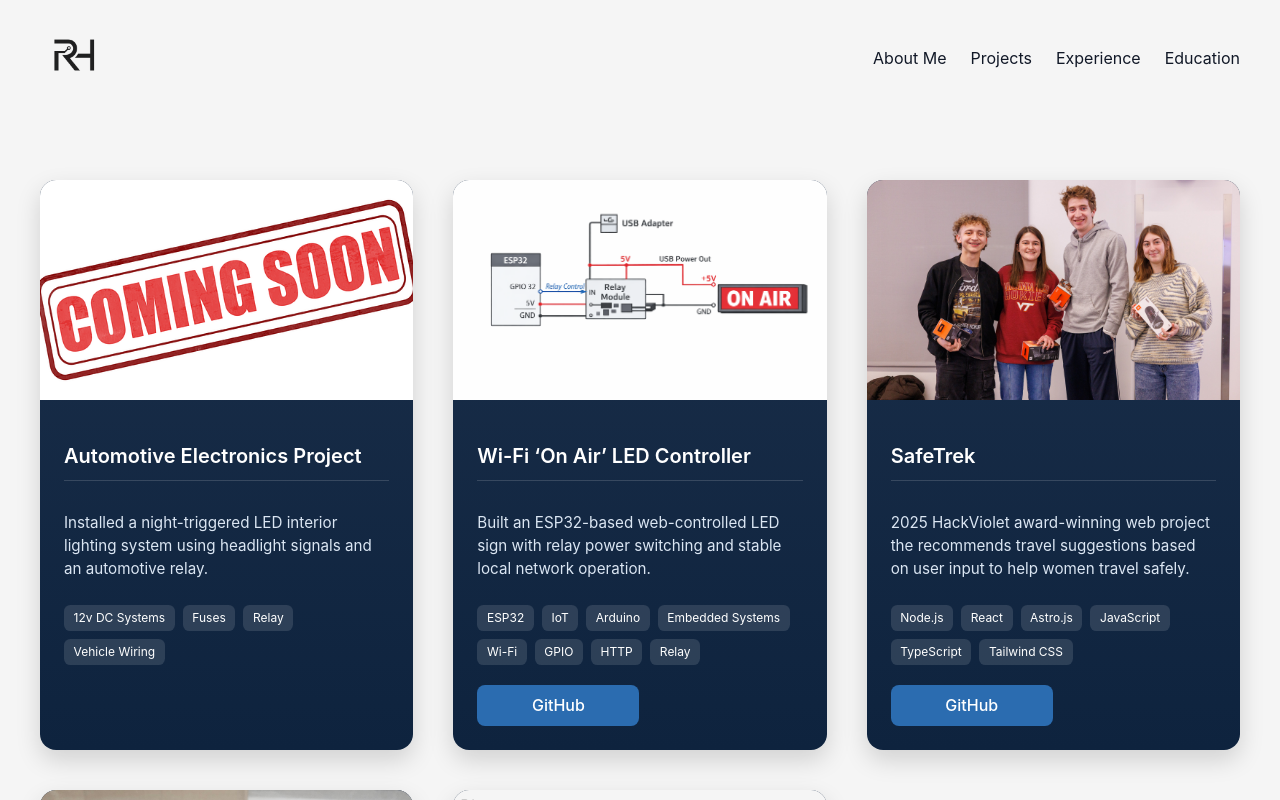
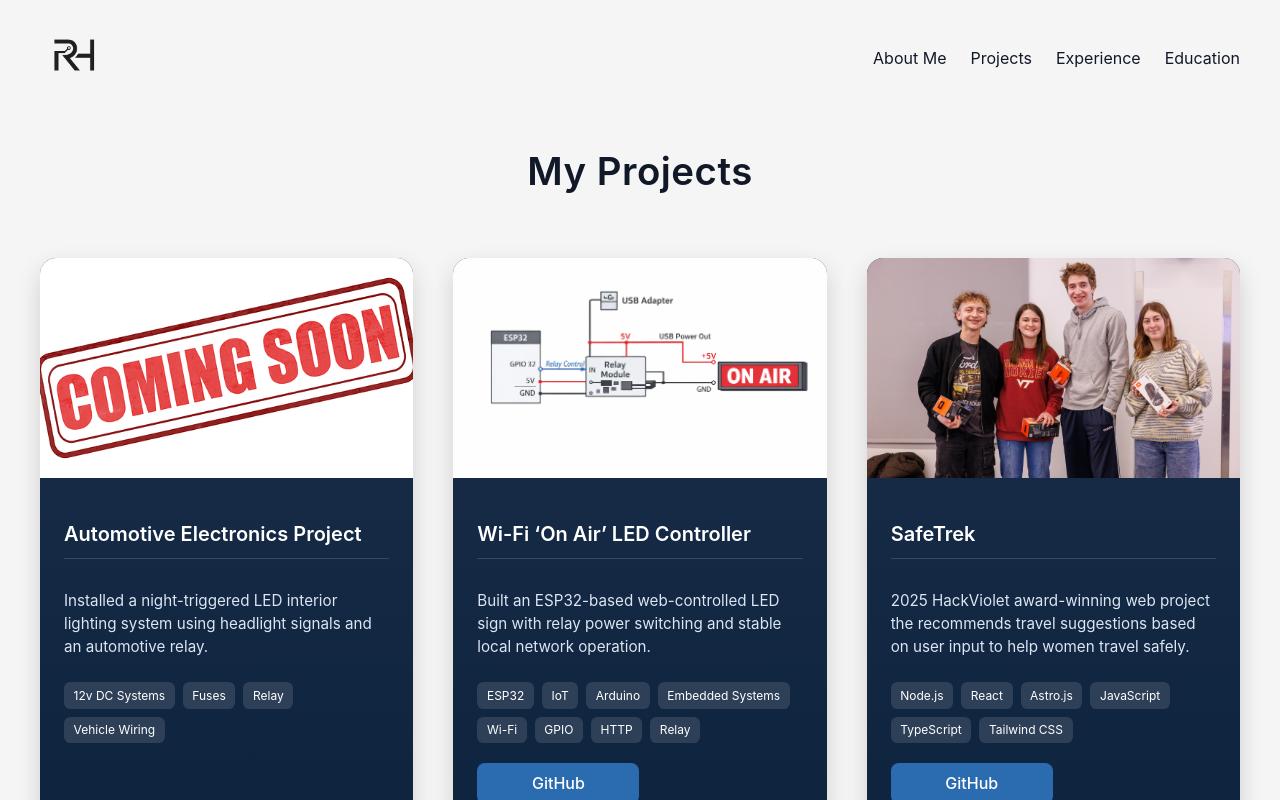
Before and after one commit to rylieh31/Personal-Website, a React (Create React App) app: page /projects in a window 1280 px wide. Shown: the top 800 px of the page. Built offline with nearby package versions, Linux system fonts and the light colour scheme; the HTML template or start-up script is replaced by a standard one.

Commit message:
added projects title

```diff
--- a/src/pages/projects/projects.css
+++ b/src/pages/projects/projects.css
@@ -1,3 +1,13 @@
+.projects-title {
+  text-align: center;
+  font-size: 2.4rem;
+  font-weight: 600;
+  margin-bottom: 3rem;
+  color: var(--color-text);
+  letter-spacing: 0.5px;
+}
+
+
 .projects {
   display: grid;
   grid-template-columns: repeat(auto-fit, minmax(300px, 1fr));
--- a/src/pages/projects/projects.js
+++ b/src/pages/projects/projects.js
@@ -10,7 +10,10 @@
 
 const Projects = () => {
   return (
-    <section className="projects">
+    <section className="projects-section">
+      <h2 className="projects-title">My Projects</h2>
+
+      <div className="projects">
       {/* project 1 : Car project */}
       <div className="project-card">
         <img src={Placeholder} alt="Automotive Electronics" className="photo" />
@@ -163,6 +166,7 @@
 
         </div>
       </div>
+      </div>
     </section>
   );
 };
```
